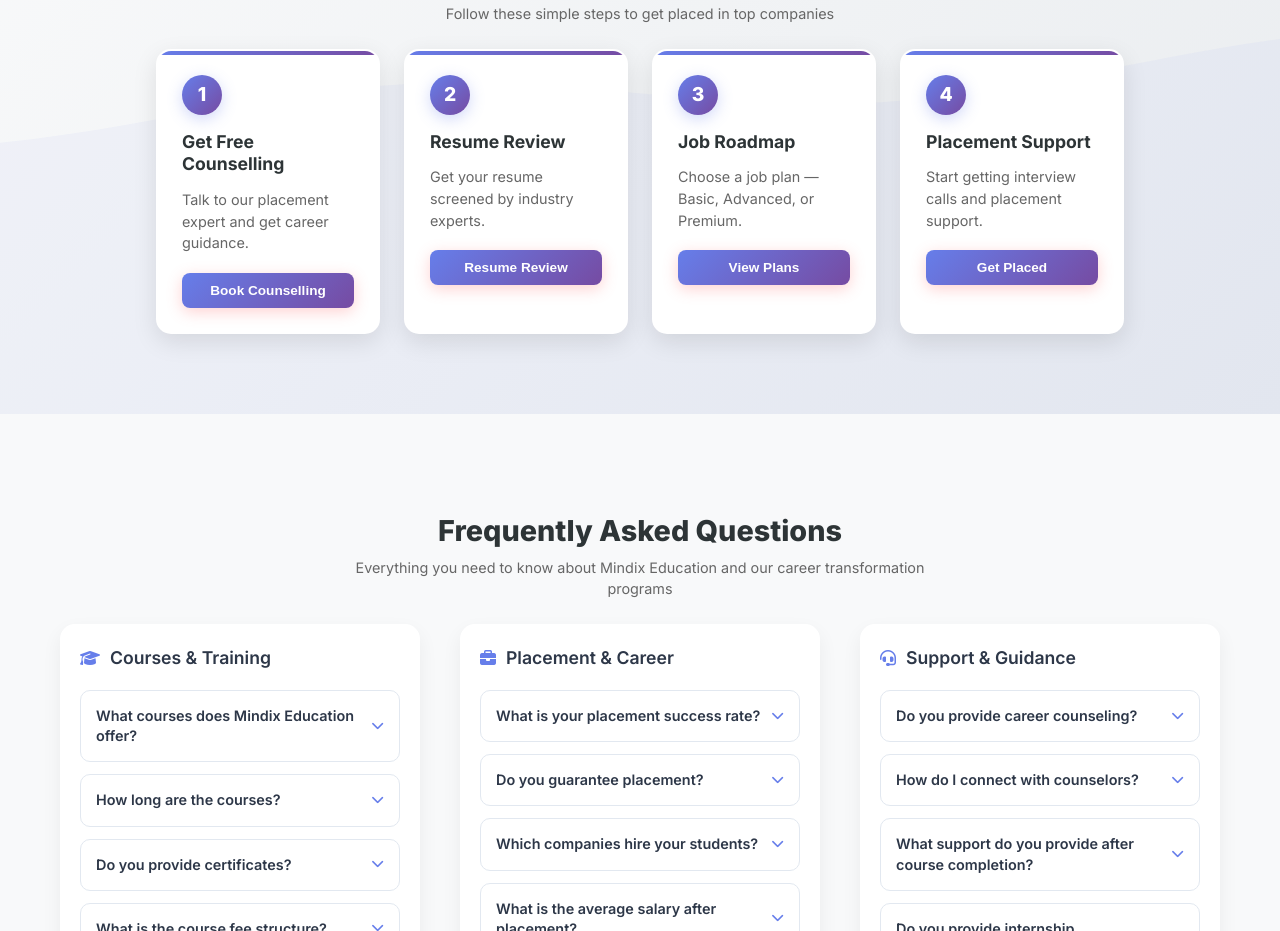
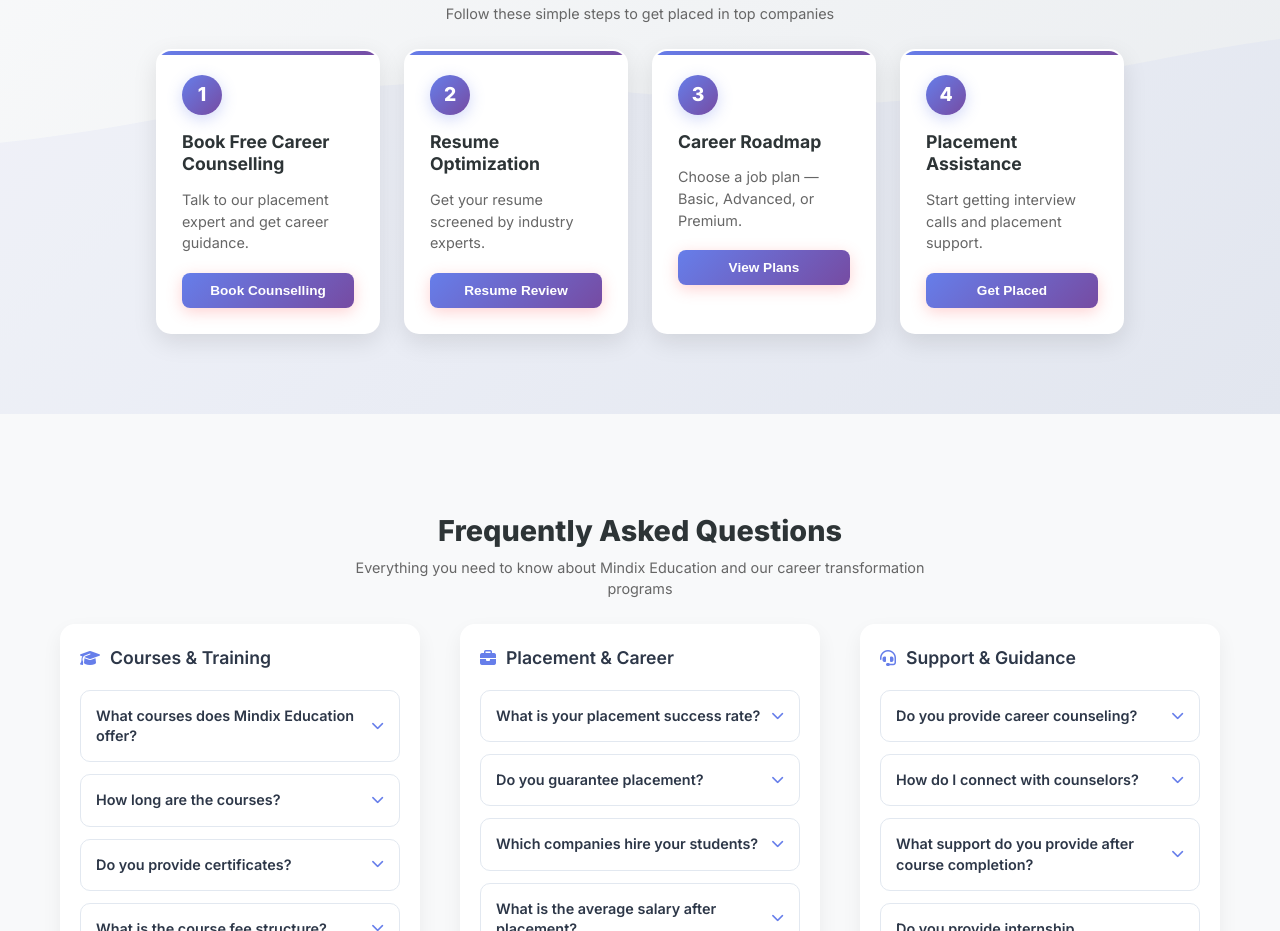
Before and after one commit to Divyanshsharrma/mindixeducation, a plain HTML site: page index.html in a window 1280 px wide. Shown: the part 2973-3904 px from the top of the page. Drawn offline with Linux system fonts and the light colour scheme.

Commit message:
Update index.html

```diff
--- a/index.html
+++ b/index.html
@@ -258,7 +258,7 @@
                     <div class="step-card">
                         <div class="step-number">1</div>
                         <div class="step-content">
-                            <h3>Get Free Counselling</h3>
+                            <h3>Book Free Career Counselling</h3>
                             <p>Talk to our placement expert and get career guidance.</p>
                             <button class="btn btn-primary step-btn" onclick="scrollToForm('counselling')">Book Counselling</button>
                         </div>
@@ -267,7 +267,7 @@
                     <div class="step-card">
                         <div class="step-number">2</div>
                         <div class="step-content">
-                            <h3>Resume Review</h3>
+                            <h3>Resume Optimization</h3>
                             <p>Get your resume screened by industry experts.</p>
                             <button class="btn btn-primary step-btn">Resume Review</button>
                         </div>
@@ -276,7 +276,7 @@
                     <div class="step-card">
                         <div class="step-number">3</div>
                         <div class="step-content">
-                            <h3>Job Roadmap</h3>
+                            <h3>Career Roadmap</h3>
                             <p>Choose a job plan — Basic, Advanced, or Premium.</p>
                             <button class="btn btn-primary step-btn" onclick="window.location.href='roadmap.html'">View Plans</button>
                         </div>
@@ -285,7 +285,7 @@
                     <div class="step-card">
                         <div class="step-number">4</div>
                         <div class="step-content">
-                            <h3>Placement Support</h3>
+                            <h3>Placement Assistance</h3>
                             <p>Start getting interview calls and placement support.</p>
                             <button class="btn btn-primary step-btn" onclick="scrollToForm('placement')">Get Placed</button>
                         </div>
```
